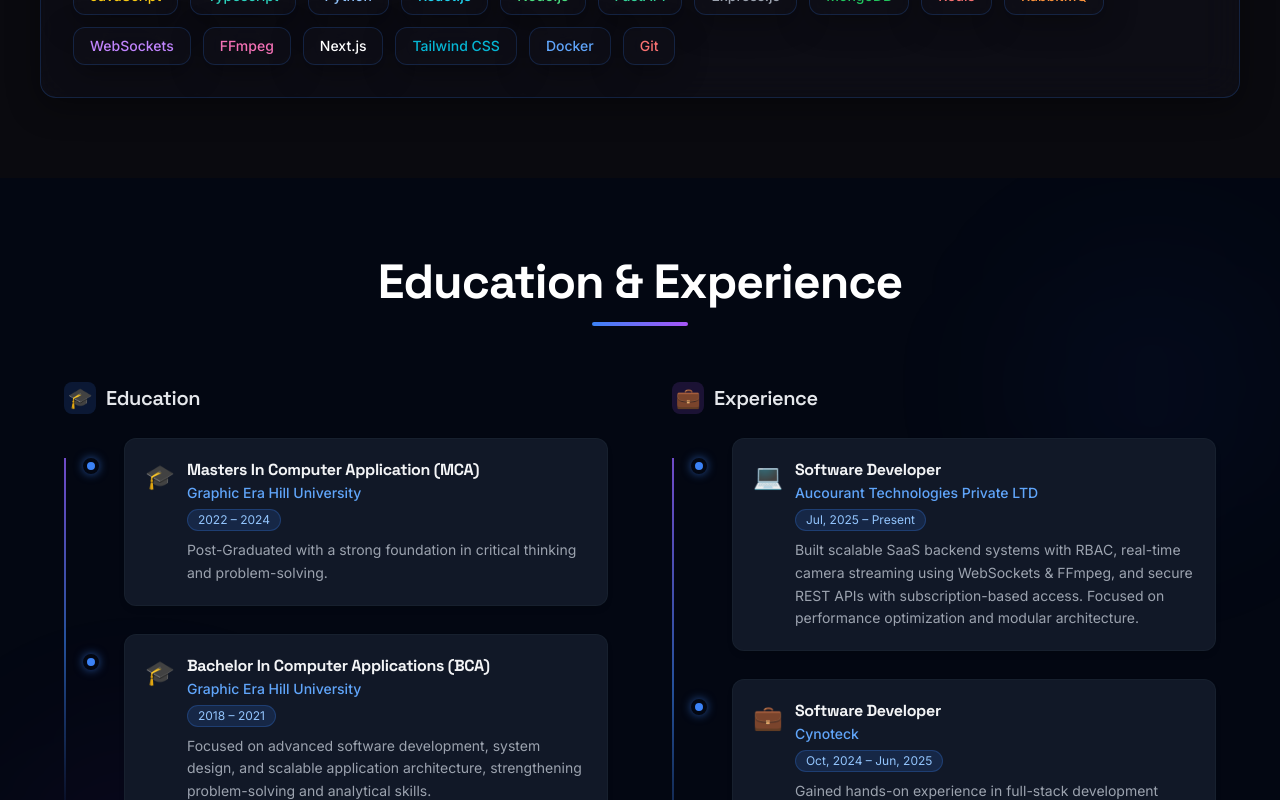
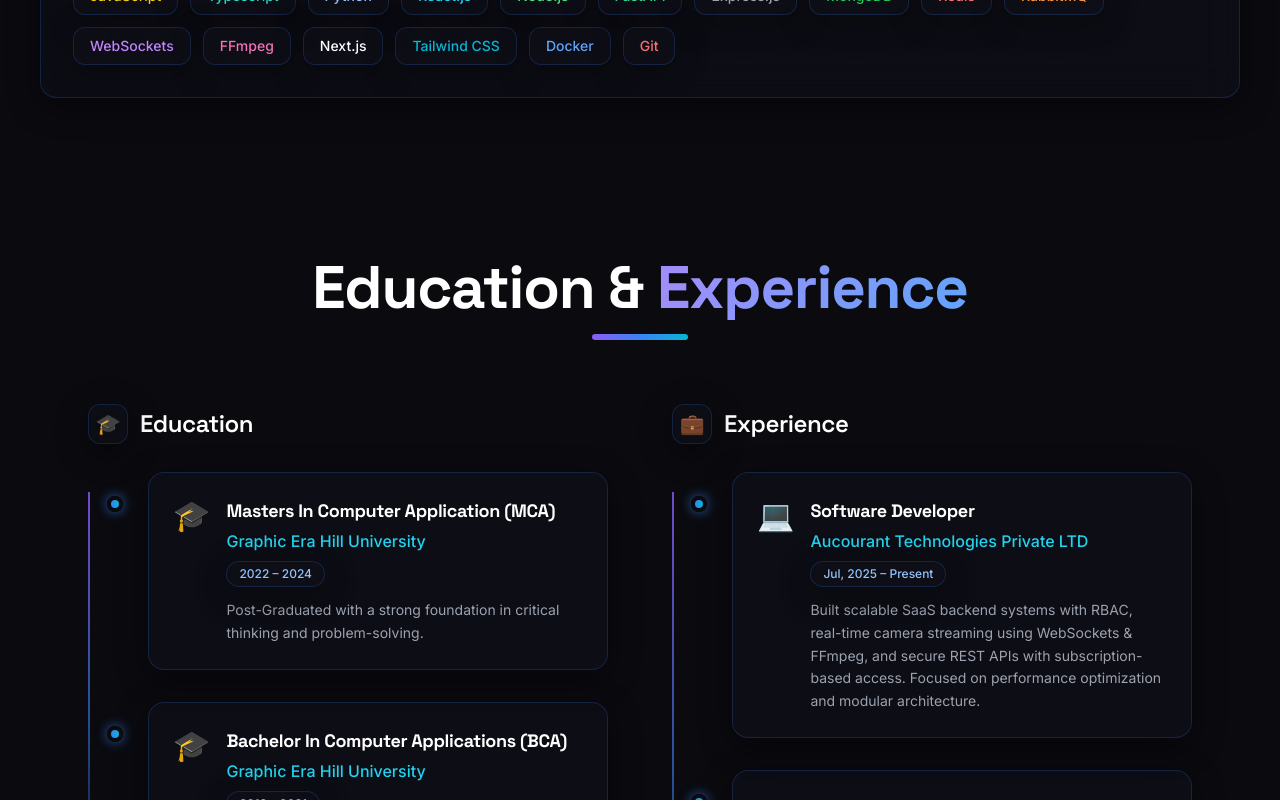
Before and after one commit to amitpundir992/Portfolio, a React (Vite) app: page / in a window 1280 px wide. Shown: the part 2000-2800 px from the top of the page. Built offline with nearby package versions, Linux system fonts and the light colour scheme; no server answers.

Commit message:
feat: redesign timeline with glass cards and gradient connection dots

```diff
--- a/src/components/Education.jsx
+++ b/src/components/Education.jsx
@@ -42,24 +42,24 @@ const TimelineCard = ({ item, index, animClass }) => {
   return (
     <div
       ref={ref}
-      className={`relative pl-10 mb-7 ${visible ? animClass : 'opacity-0'}`}
+      className={`relative pl-10 mb-8 ${visible ? animClass : 'opacity-0'}`}
       style={{ animationDelay: `${index * 0.15}s` }}
     >
-      {/* Dot */}
-      <div className='absolute left-[-1px] top-5 w-4 h-4 rounded-full bg-blue-500 border-4 border-gray-950 shadow-[0_0_10px_rgba(59,130,246,0.6)] z-10' />
+      {/* Glowing Dot */}
+      <div className='absolute left-[-1px] top-6 w-4 h-4 rounded-full bg-gradient-to-r from-blue-500 to-cyan-500 border-4 border-[#0a0a0f] shadow-[0_0_12px_rgba(59,130,246,0.7)] z-10' />
 
-      {/* Card */}
-      <div className='bg-gray-900 p-5 rounded-xl border border-gray-800/50 hover:border-blue-500/30 shadow-md hover:-translate-y-1 hover:shadow-blue-500/10 transition-all duration-300'>
-        <div className='flex items-start gap-3'>
-          <span className='text-2xl mt-0.5 flex-shrink-0'>{item.icon}</span>
+      {/* Glass Card */}
+      <div className='glass-card glass-card-hover p-6 rounded-2xl border-blue-500/20 bg-blue-500/5 backdrop-blur-xl'>
+        <div className='flex items-start gap-4'>
+          <span className='text-3xl flex-shrink-0'>{item.icon}</span>
           <div>
-            <h4 className='text-base font-bold text-gray-100 leading-snug'>
+            <h4 className='text-base sm:text-lg font-bold font-heading text-white leading-snug'>
               {isEdu ? item.degree : item.role}
             </h4>
-            <p className='text-blue-400 font-medium text-sm mt-0.5'>
+            <p className='text-cyan-400 font-medium text-sm sm:text-base mt-1'>
               {isEdu ? item.institution : item.company}
             </p>
-            <span className='inline-block mt-1.5 mb-2 text-xs bg-blue-500/15 text-blue-300 border border-blue-500/25 px-2.5 py-0.5 rounded-full'>
+            <span className='inline-block mt-2 mb-3 text-xs glass-card border-blue-500/30 text-blue-300 px-3 py-1 rounded-full font-medium'>
               {item.year}
             </span>
             <p className='text-gray-400 text-sm leading-relaxed'>{item.description}</p>
@@ -74,29 +74,31 @@ const Education = () => {
   const [titleRef, titleVisible] = useInView();
 
   return (
-    <section id='education' className='bg-gray-950 py-20 px-6 relative overflow-hidden'>
+    <section id='education' className='section-padding bg-[#0a0a0f] relative overflow-hidden'>
 
       {/* Ambient glow */}
-      <div className="absolute left-0 bottom-0 w-72 h-72 bg-purple-600/5 rounded-full filter blur-[80px] pointer-events-none" />
-      <div className="absolute right-0 top-20 w-64 h-64 bg-blue-600/5 rounded-full filter blur-[80px] pointer-events-none" />
+      <div className="absolute left-0 bottom-0 w-[500px] h-[500px] bg-purple-600/8 rounded-full filter blur-[100px] pointer-events-none animate-glow-pulse" />
+      <div className="absolute right-0 top-20 w-[500px] h-[500px] bg-blue-600/8 rounded-full filter blur-[100px] pointer-events-none animate-glow-pulse" style={{ animationDelay: '1.5s' }} />
 
-      <div className='max-w-6xl mx-auto'>
+      <div className='max-w-6xl mx-auto px-6'>
 
         {/* Section heading */}
         <div
           ref={titleRef}
-          className={`text-center mb-14 ${titleVisible ? 'animate-fadeInUp' : 'opacity-0'}`}
+          className={`text-center mb-16 ${titleVisible ? 'animate-fadeInUp' : 'opacity-0'}`}
         >
-          <h2 className='text-4xl md:text-5xl font-extrabold text-white mb-4'>Education & Experience</h2>
-          <div className='w-24 h-1 bg-gradient-to-r from-blue-500 to-purple-500 mx-auto rounded-full' />
+          <h2 className='text-4xl sm:text-5xl md:text-6xl font-extrabold font-heading text-white mb-4'>
+            Education & <span className="gradient-text">Experience</span>
+          </h2>
+          <div className='w-24 h-1.5 bg-gradient-to-r from-violet-500 via-blue-500 to-cyan-500 mx-auto rounded-full' />
         </div>
 
-        <div className='grid md:grid-cols-2 gap-8 md:gap-16'>
+        <div className='grid md:grid-cols-2 gap-10 md:gap-16'>
 
           {/* Education column */}
           <div>
-            <h3 className='text-xl font-semibold text-gray-200 mb-6 flex items-center gap-2.5'>
-              <span className='w-8 h-8 bg-blue-500/15 rounded-lg flex items-center justify-center'>🎓</span>
+            <h3 className='text-xl sm:text-2xl font-semibold font-heading text-white mb-7 flex items-center gap-3'>
+              <span className='w-10 h-10 glass-card border-blue-500/30 bg-blue-500/10 rounded-xl flex items-center justify-center text-xl'>🎓</span>
               Education
             </h3>
             <div className='timeline-line pl-5'>
@@ -108,8 +110,8 @@ const Education = () => {
 
           {/* Experience column */}
           <div>
-            <h3 className='text-xl font-semibold text-gray-200 mb-6 flex items-center gap-2.5'>
-              <span className='w-8 h-8 bg-purple-500/15 rounded-lg flex items-center justify-center'>💼</span>
+            <h3 className='text-xl sm:text-2xl font-semibold font-heading text-white mb-7 flex items-center gap-3'>
+              <span className='w-10 h-10 glass-card border-purple-500/30 bg-purple-500/10 rounded-xl flex items-center justify-center text-xl'>💼</span>
               Experience
             </h3>
             <div className='timeline-line pl-5'>
```
